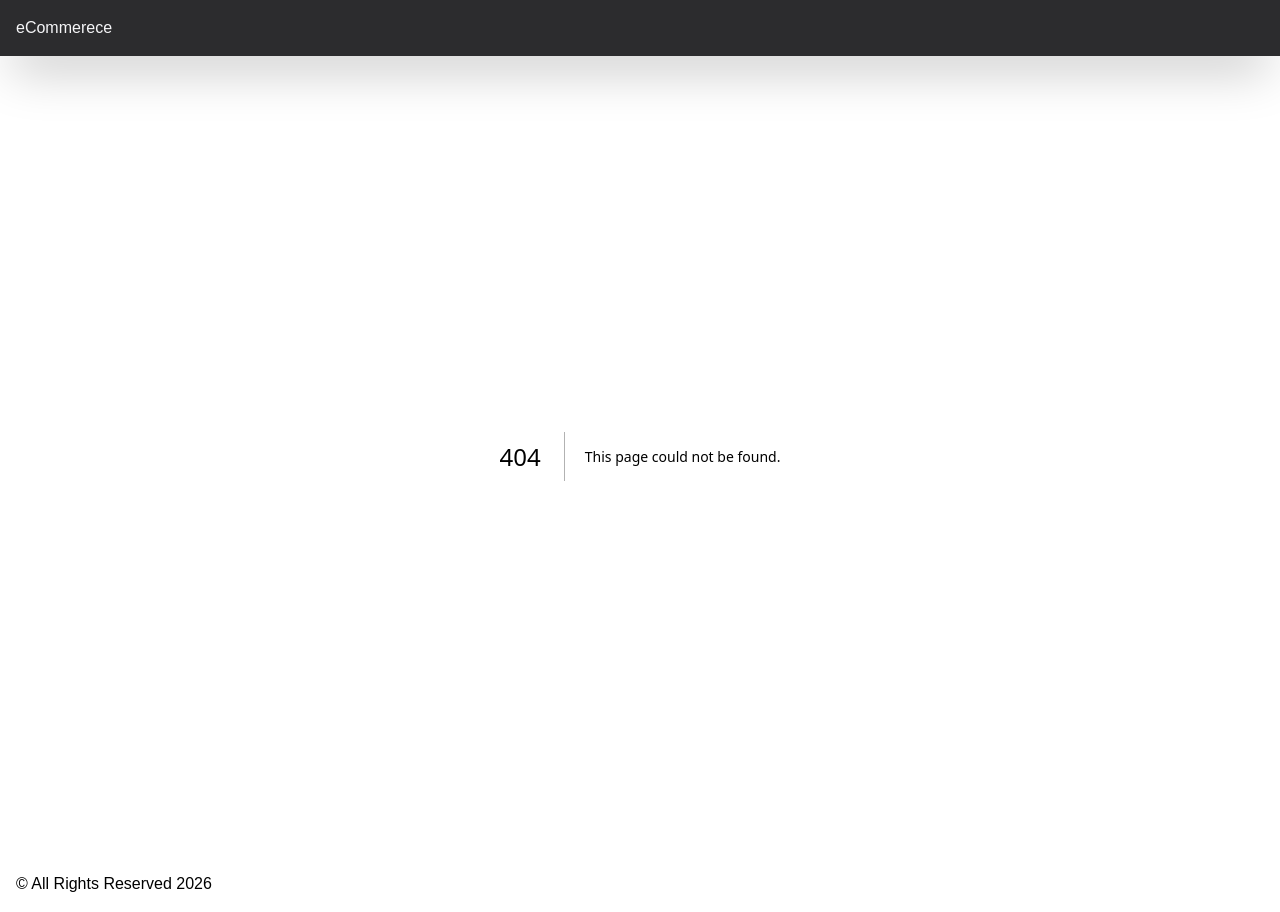
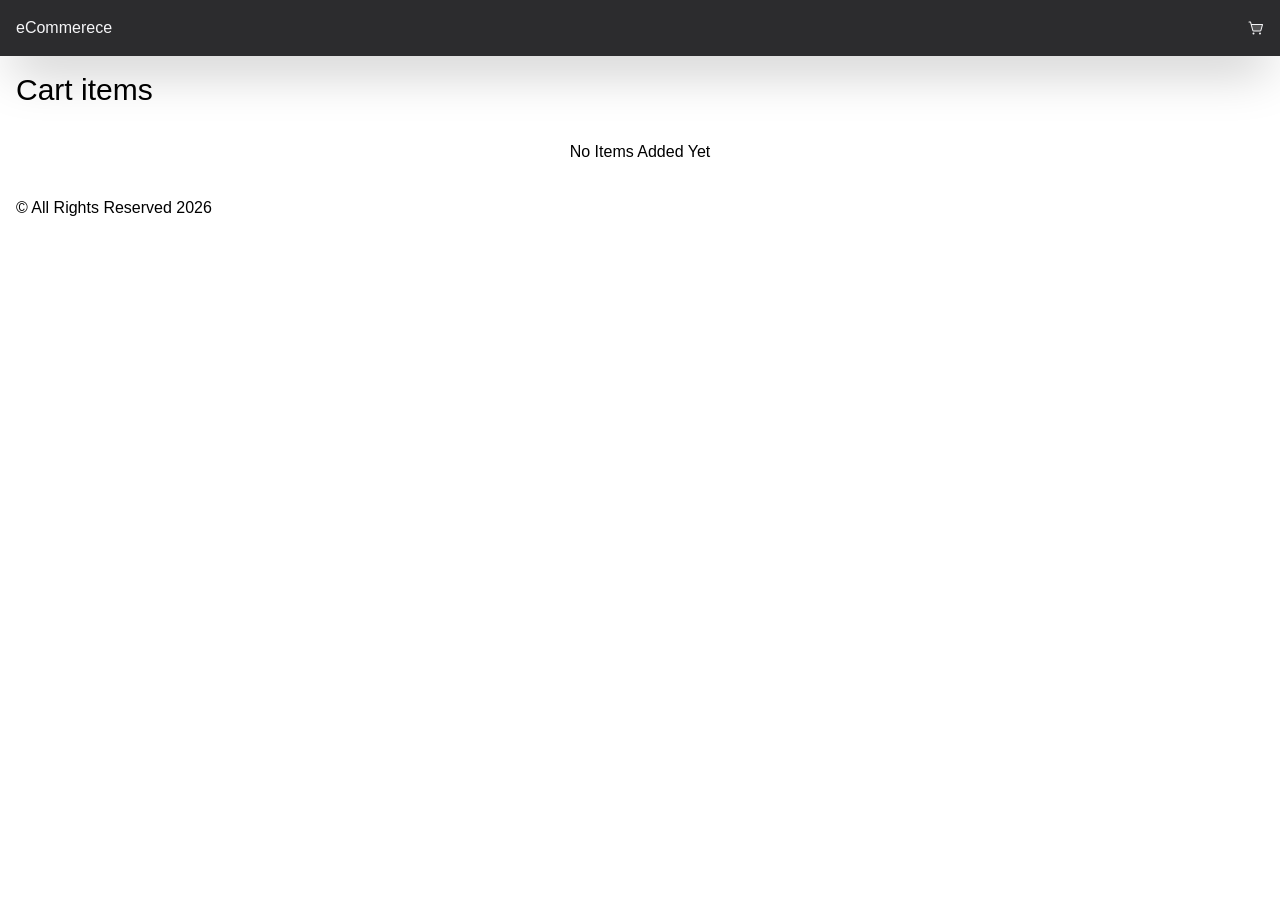
Before and after one commit to omkardalu/eCommerce, a Next.js app: page /cart in a window 1280 px wide. Before the commit this address had no page. After the commit the page ends 800 px from the top, so only its background shows below. Built offline with nearby package versions, Linux system fonts and the light colour scheme.

Commit message:
add cart feature

```diff
--- /dev/null
+++ b/app/cart/page.jsx
@@ -0,0 +1,46 @@
+"use client";
+import { getCartItems } from "@/utils/getCartItems";
+import { useCart } from "../providers/CartProvider";
+import { useEffect, useState } from "react";
+import ProductCard from "@/components/ProductCard";
+const Cart = () => {
+  const [cart, setCart] = useCart();
+
+  const [cartItems, setCartItems] = useState([]);
+
+  useEffect(() => {
+    (async function () {
+      const items = await getCartItems(cart);
+      setCartItems(items);
+    })();
+  }, []);
+  console.log(cartItems);
+
+  return (
+    <div className="">
+      <h2 className="text-3xl p-2 m-2" >Cart items</h2>
+      <div className="flex items-center flex-wrap py-4 justify-center">
+
+      {cartItems.length === 0 ? (
+        <div>No Items Added Yet</div>
+      ) : (
+        cartItems.map((product, index) => {
+          return (
+            <ProductCard
+            key={index}
+            id={product.id}
+            name={product.name}
+            brand={product.brand}
+            price={product.price}
+            tag={product.tag}
+            rating={product.rating}
+            />
+          );
+        })
+      )}
+      </div>
+    </div>
+  );
+};
+
+export default Cart;
--- a/app/layout.jsx
+++ b/app/layout.jsx
@@ -1,22 +1,19 @@
 import "./globals.css";
 import '@fontsource-variable/geist';
+import Home from "@/features/Home";
+
 export const metadata = {
   title: "eCommercebyme",
   description: "The Ecommerce website",
 };
 
 export default function RootLayout({ children }) {
+
   return (
     <html lang="en" className={`h-full antialiased`}>
       <body className="min-h-full flex flex-col]">
         <div className="flex min-h-screen min-w-full flex-col">
-          <header className="p-4 sticky top-0 left-0 right-0 z-50 shadow-2xl  bg-(--graphite) text-(--cloud)">
-            <h1>eCommerece</h1>
-          </header>
-          <main className="grow">
-            {children}
-          </main>
-          <footer className="p-4 bg-(--surface)"><div>&copy; All Rights Reserved {new Date().getFullYear()}</div></footer>
+        <Home>{children}</Home>
         </div>
       </body>
     </html>
--- a/app/page.jsx
+++ b/app/page.jsx
@@ -1,7 +1,7 @@
 import ProductCard from "@/components/ProductCard";
 import products from "@/utils/products";
 
-export default function Home() {
+export default function Dashboard() {
 
   return (
     <div className="flex items-center flex-wrap py-4 justify-center">
--- /dev/null
+++ b/app/providers/CartProvider.jsx
@@ -0,0 +1,19 @@
+"use client";
+
+import { createContext, useContext, useState } from "react";
+
+const CartContext = createContext([]);
+
+export const CartProvider = ({ children }) => {
+  const [cart, setCart] = useState([]);
+
+  return (
+    <CartContext.Provider value={[cart, setCart]}>
+      {children}
+    </CartContext.Provider>
+  );
+};
+
+export const useCart = () => {
+    return useContext(CartContext);
+}
--- a/components/ProductClient.jsx
+++ b/components/ProductClient.jsx
@@ -1,11 +1,12 @@
-"use client"
-
+"use client";
+import { useCart } from "@/app/providers/CartProvider";
 import Button from "@/components/Button";
-import cart from "@/utils/cart";
 
 const ProductClient = ({ id }) => {
+  const [cart, setCart] = useCart();
+
   const addToCart = () => {
-    cart.push(id);
+    setCart([...cart, id]);
     console.log(cart);
   };
 
--- /dev/null
+++ b/features/Home.jsx
@@ -0,0 +1,16 @@
+import { CartProvider } from "@/app/providers/CartProvider";
+import HomeFooter from "./components/HomeFooter";
+import HomeHeader from "./components/HomeHeader";
+const Home = ({ children }) => {
+  return (
+    <div>
+      <HomeHeader />
+      <CartProvider>
+        <main className="grow">{children}</main>
+      </CartProvider>
+      <HomeFooter />
+    </div>
+  );
+};
+
+export default Home;
--- /dev/null
+++ b/features/components/HomeFooter.jsx
@@ -0,0 +1,11 @@
+import React from "react";
+
+const HomeFooter = () => {
+  return (
+    <footer className="p-4 bg-(--surface)">
+      <div>&copy; All Rights Reserved {new Date().getFullYear()}</div>
+    </footer>
+  );
+};
+
+export default HomeFooter;
--- /dev/null
+++ b/features/components/HomeHeader.jsx
@@ -0,0 +1,21 @@
+import Link from "next/link";
+import React from "react";
+import { PiShoppingCartSimpleDuotone } from "react-icons/pi";
+
+const HomeHeader = () => {
+
+  return (
+    <header className="p-4 sticky top-0 left-0 right-0 z-50 shadow-2xl  bg-(--graphite) text-(--cloud)">
+      <div className="flex justify-between items-center">
+          <h1>eCommerece</h1>
+          <div>
+            <Link href={"/cart"}>
+              <PiShoppingCartSimpleDuotone />
+            </Link>
+          </div>
+      </div>
+    </header>
+  );
+};
+
+export default HomeHeader;
--- a/package.json
+++ b/package.json
@@ -12,7 +12,8 @@
     "@fontsource-variable/geist": "^5.2.8",
     "next": "16.2.3",
     "react": "19.2.4",
-    "react-dom": "19.2.4"
+    "react-dom": "19.2.4",
+    "react-icons": "^5.6.0"
   },
   "devDependencies": {
     "@tailwindcss/postcss": "^4",
--- a/utils/cart.js
+++ /dev/null
@@ -1,2 +0,0 @@
-const cart = [];
-export default cart;
--- /dev/null
+++ b/utils/getCartItems.js
@@ -0,0 +1,10 @@
+import products from "./products";
+export const getCartItems = async (productids) => {
+  if(productids.length == 0) return [];
+  return productids.map((id)=>{
+    return products.find((product)=>{
+      console.log(product);
+      return product.id === id;
+    })
+  })
+}
```
Also changed, not shown: 1 other file (tests, documents, lock files or other folders).
